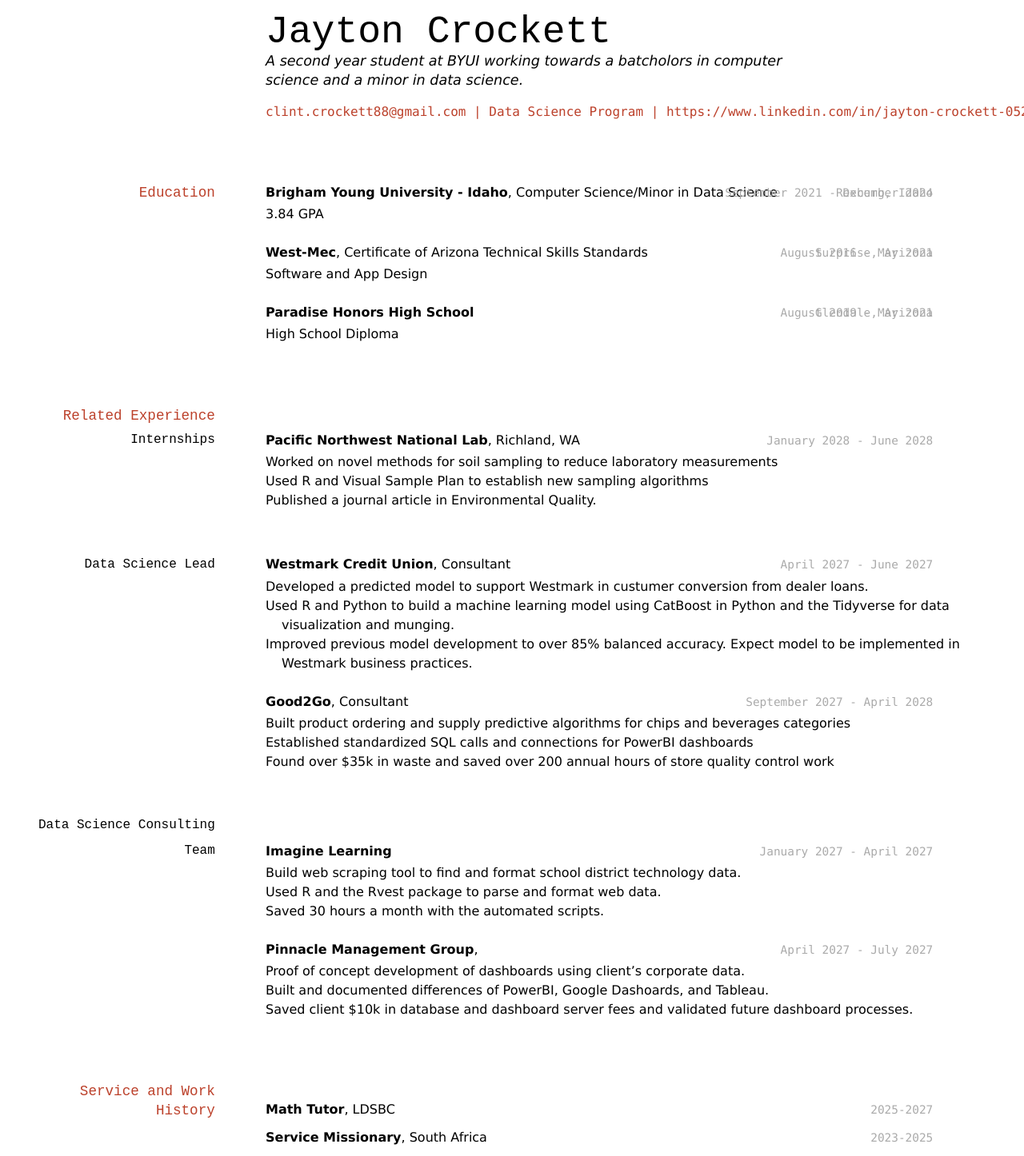
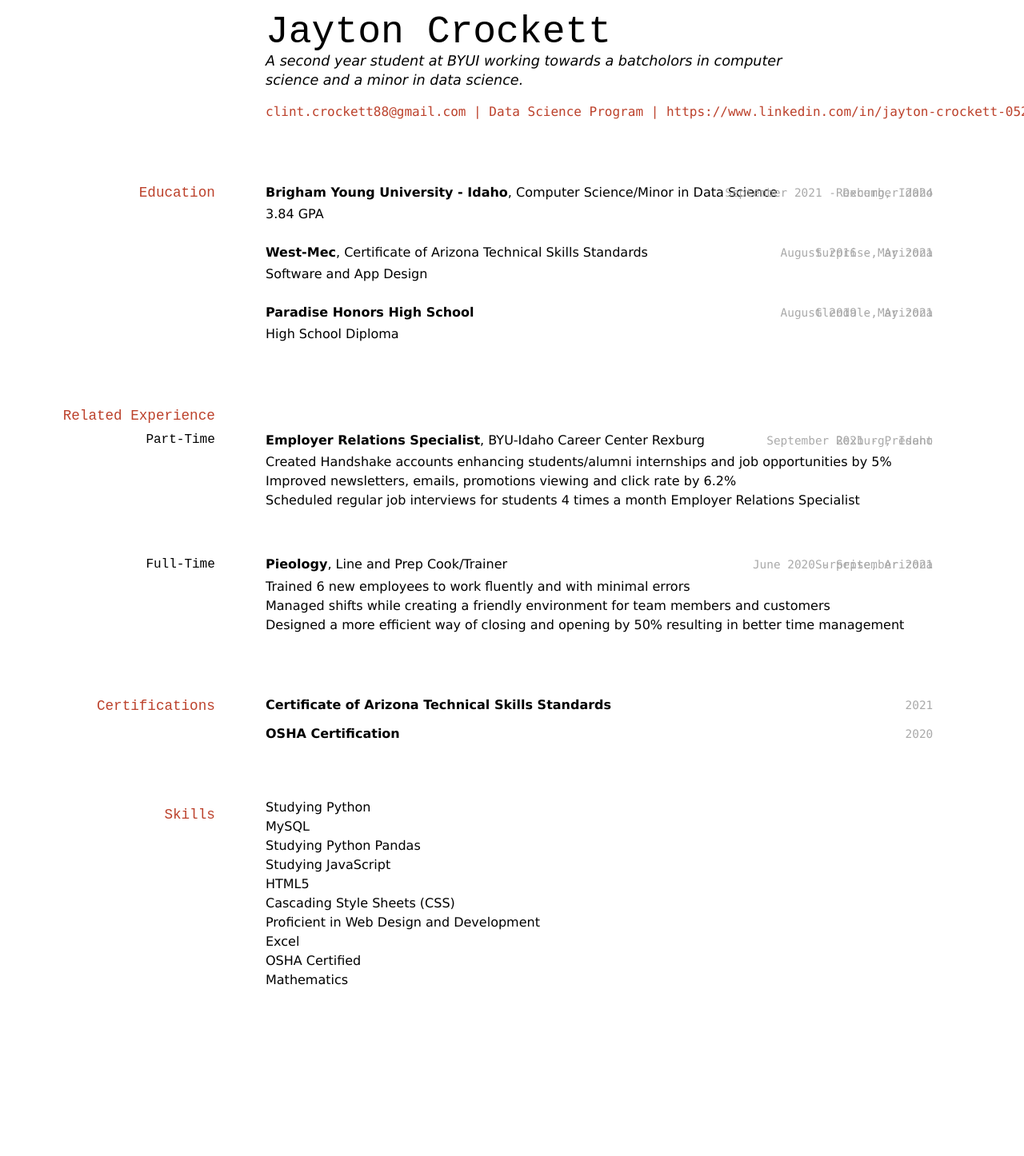
Before and after one commit to ClintCrockett/Clint_Crockett_Resume, a Jekyll site: the page built from docs/index.md, in a window 1280 px wide. Shown: the whole page at 80% size. Built offline with Jekyll 4.4.1, drawn with Linux system fonts in a browser that asks for light colours; after the commit the page ends 1262 px from its top, so only the background shows below that.

Commit message:
Filled resume

```diff
--- a/docs/index.md
+++ b/docs/index.md
@@ -38,59 +38,48 @@ __Paradise Honors High School__
 
 ## Related Experience
 
-### Internships
+### Part-Time
 
-`January 2028 - June 2028`
-__Pacific Northwest National Lab__, Richland, WA
+`September 2021 - Present`
+`Rexburg, Idaho`
+__Employer Relations Specialist__, BYU-Idaho Career Center Rexburg
 
-- Worked on novel methods for soil sampling to reduce laboratory measurements
-- Used R and Visual Sample Plan to establish new sampling algorithms
-- Published a journal article in Environmental Quality.
+- Created Handshake accounts enhancing students/alumni internships and job opportunities by 5%
+- Improved newsletters, emails, promotions viewing and click rate by 6.2%
+- Scheduled regular job interviews for students 4 times a month Employer Relations Specialist
 
-### Data Science Lead
+### Full-Time
 
-`April 2027 - June 2027`
-__Westmark Credit Union__, Consultant
+`June 2020 - September 2021`
+`Surprise, Arizona`
+__Pieology__, Line and Prep Cook/Trainer
 
-- Developed a predicted model to support Westmark in custumer conversion from dealer loans.
-- Used R and Python to build a machine learning model using CatBoost in Python and the Tidyverse for data visualization and munging.
-- Improved previous model development to over 85% balanced accuracy. Expect model to be implemented in Westmark business practices.
+- Trained 6 new employees to work fluently and with minimal errors
+- Managed shifts while creating a friendly environment for team members and customers
+- Designed a more efficient way of closing and opening by 50% resulting in better time management
 
-`September 2027 - April 2028`
-__Good2Go__, Consultant
+## Certifications
 
-- Built product ordering and supply predictive algorithms for chips and beverages categories
-- Established standardized SQL calls and connections for PowerBI dashboards
-- Found over $35k in waste and saved over 200 annual hours of store quality control work
+`2021`
+__Certificate of Arizona Technical Skills Standards__
 
-### Data Science Consulting Team
+`2020`
+__OSHA Certification__
 
-`January 2027 - April 2027`
-__Imagine Learning__
+## Skills
 
-- Build web scraping tool to find and format school district technology data.
-- Used R and the Rvest package to parse and format web data.
-- Saved 30 hours a month with the automated scripts.
-
-`April 2027 - July 2027`
-__Pinnacle Management Group__,
-
-- Proof of concept development of dashboards using client's corporate data.
-- Built and documented differences of PowerBI, Google Dashoards, and Tableau.
-- Saved client $10k in database and dashboard server fees and validated future dashboard processes.
-
-
-## Service and Work History
-
-`2025-2027`
-__Math Tutor__, LDSBC
-
-
-`2023-2025`
-__Service Missionary__, South Africa
-
+- Studying Python
+- MySQL
+- Studying Python Pandas
+- Studying JavaScript
+- HTML5
+- Cascading Style Sheets (CSS)
+- Proficient in Web Design and Development
+- Excel
+- OSHA Certified
+- Mathematics
 
 
 <!-- ### Footer
 
-Last updated: May 2013 -->
+Last updated: Dec 2022 -->
```
